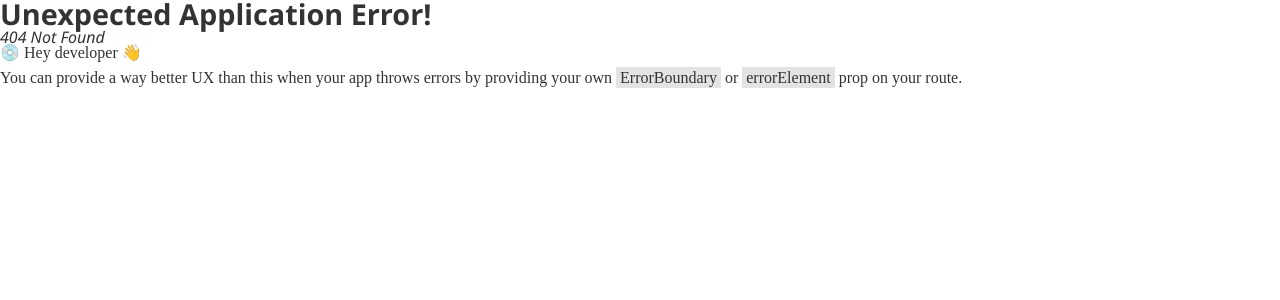
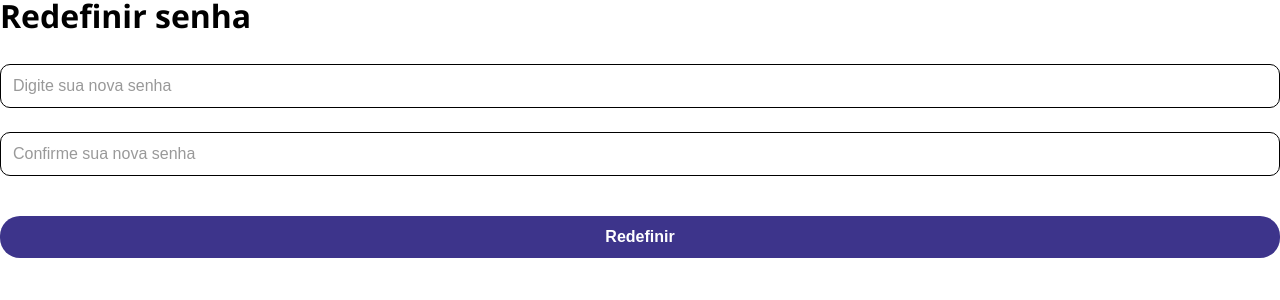
Before and after one commit to zorrzi/front-end-carsolutions, a React (Vite) app in the folder notes-frontend/: page /redefinirSenha/1/1 in a window 1280 px wide. Before the commit this address had no page. Shown: the top 300 px of the page. Built offline with nearby package versions, Linux system fonts and the light colour scheme; a web font is replaced by a local one.

Commit message:
formularioRedefinirSenha

```diff
--- /dev/null
+++ b/notes-frontend/src/Pages/RedefinirSenha/RedefinirSenha.jsx
@@ -0,0 +1,24 @@
+import React, { useState } from "react";
+import axios from "axios";
+import "./RedefinirSenha.css";
+import FormularioRedefinirSenha from "../../components/FormularioRedefinirSenha";
+
+
+function RedefinirSenha() {
+    return (
+      <>
+      <FormularioRedefinirSenha />
+
+
+
+
+
+
+
+      </>
+
+
+    );
+  }
+
+  export default RedefinirSenha;
--- /dev/null
+++ b/notes-frontend/src/components/FormularioRedefinirSenha/index.jsx
@@ -0,0 +1,72 @@
+import React, { useState } from "react";
+import axios from "axios";
+import { useParams } from "react-router-dom";
+import "./index.css";
+const apiBaseUrl = import.meta.env.VITE_API_BASE_URL;
+
+export default function FormularioRedefinirSenha() {
+  const { uid, token } = useParams(); // Captura uid e token da URL
+  const [novaSenha, setNovaSenha] = useState("");
+  const [confirmarSenha, setConfirmarSenha] = useState("");
+  const [message, setMessage] = useState("");
+  const [error, setError] = useState("");
+
+  const handleSubmit = async (e) => {
+    e.preventDefault();
+    if (novaSenha !== confirmarSenha) {
+      setError("As senhas não coincidem.");
+      return;
+    }
+
+    try {
+      const response = await axios.post(`${apiBaseUrl}/redefinir-senha/${uid}/${token}/`, {
+        nova_senha: novaSenha,
+        confirmar_senha: confirmarSenha,
+      });
+      setMessage(response.data.message || "Senha redefinida com sucesso!");
+      setError("");
+
+      // Redireciona para a página de login após 3 segundos
+      setTimeout(() => {
+        window.location.href = "/login";
+      }, 3000);
+
+    } catch (err) {
+      setError(err.response?.data.error || "Erro ao redefinir a senha.");
+    }
+  };
+
+  return (
+    <div className="login-container-redefinir">
+      <h1>Redefinir senha</h1>
+      {message && <p className="success-message">{message}</p>}
+      {error && <p className="error-message">{error}</p>}
+      <form className="login-form" onSubmit={handleSubmit}>
+        <div className="form-group">
+          <input
+            type="password"
+            name="novaSenha"
+            placeholder="Digite sua nova senha"
+            value={novaSenha}
+            onChange={(e) => setNovaSenha(e.target.value)}
+            required
+          />
+        </div>
+        <div className="form-group">
+          <input
+            type="password"
+            name="confirmarSenha"
+            placeholder="Confirme sua nova senha"
+            value={confirmarSenha}
+            onChange={(e) => setConfirmarSenha(e.target.value)}
+            required
+          />
+        </div>
+
+        <button type="submit" className="login-btn">
+          Redefinir
+        </button>
+      </form>
+    </div>
+  );
+}
```
Also changed, not shown: notes-frontend/src/main.jsx (+8 -0 lines), notes-frontend/src/Pages/RedefinirSenha/RedefinirSenha.css (added), notes-frontend/src/components/FormularioRedefinirSenha/index.css (added), 1 other file (tests, documents, lock files or other folders).
